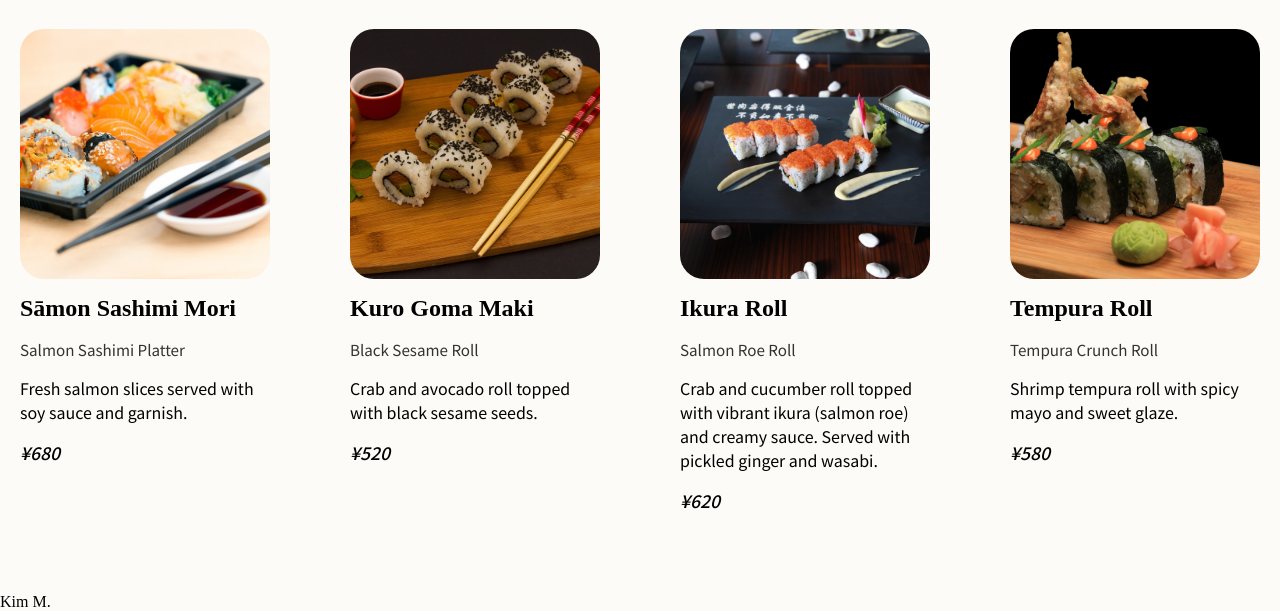
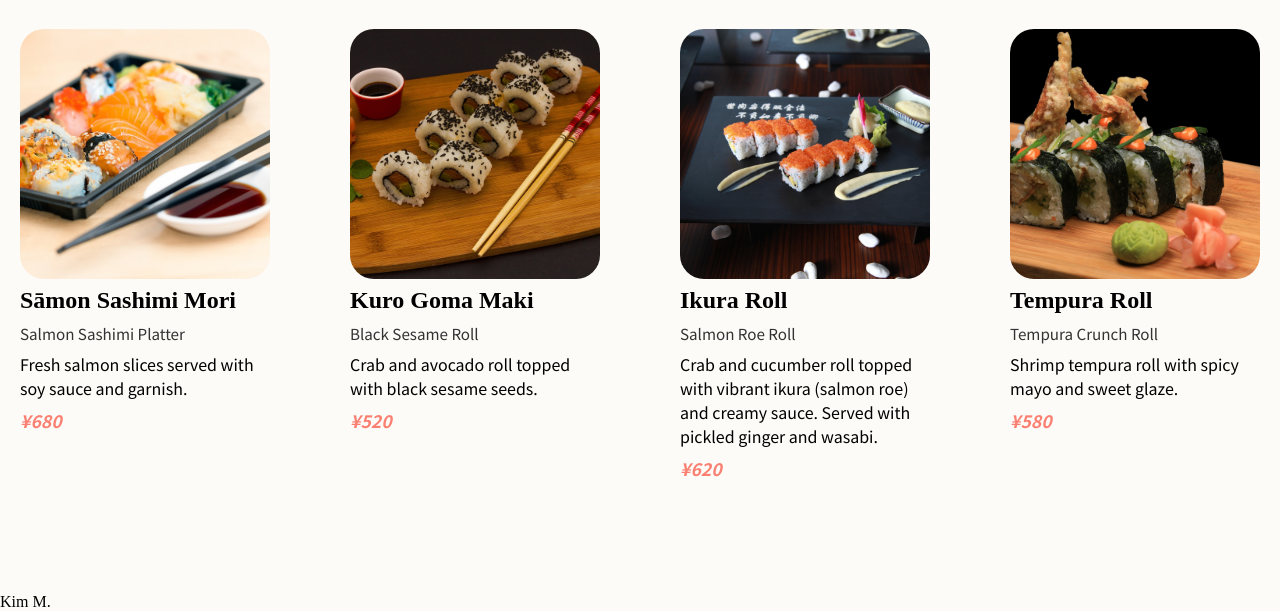
Before and after one commit to KimMillena/restaurant, a website built with webpack: page src/template.html in a window 1280 px wide. Both pictures are taken after a click on the button "Menu". Shown: the part 189-800 px from the top of the page. Built offline with nearby package versions, Linux system fonts and the light colour scheme.

Commit message:
Change price style

```diff
--- a/src/styles.css
+++ b/src/styles.css
@@ -133,7 +133,7 @@ nav {
 .menu-card {
   display: flex;
   flex-direction: column;
-  gap: 1rem;
+  gap: 0.5rem;
 }
 
 .menu-img {
@@ -164,9 +164,10 @@ nav {
 }
 
 .menu-price {
+  color: var(--sushi-color);
   font-size: 1.1rem;
   font-style: italic;
-  font-weight: 500;
+  font-weight: bold;
 }
 
 /* FOOTER STYLINGS */
```
